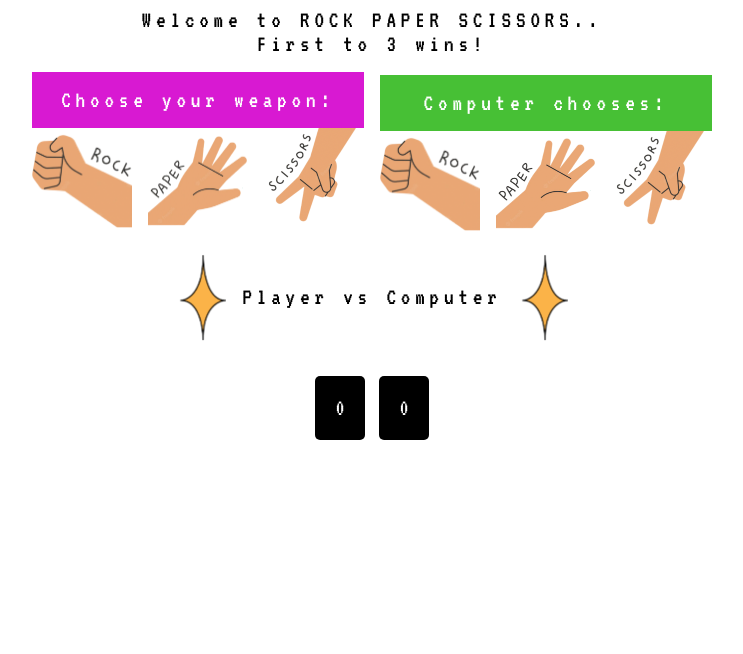
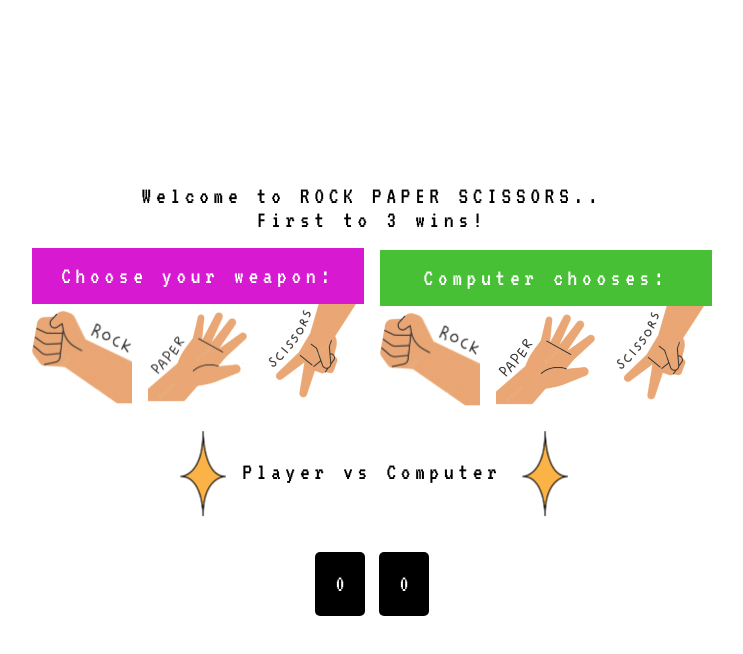
Before and after one commit to weepotty/rockpaperscissors, a plain HTML site: page index.html in a window 1280 px wide. Shown: the whole page, without its empty margins (268-1011 px from the left). Drawn offline with Linux system fonts and the light colour scheme.

Commit message:
centralise div in larger viewports

```diff
--- a/styles.css
+++ b/styles.css
@@ -3,12 +3,13 @@ body {
   font-family: "VT323", monospace, sans-serif;
   letter-spacing: 0.5ch;
 }
-
-.wrapper {
-  display: flex;
-  height: 100%;
-  flex-direction: column;
-  justify-content: space-around;
+@media screen and (min-width: 600px) {
+  .wrapper {
+    display: flex;
+    height: 100vh;
+    flex-direction: column;
+    justify-content: space-around;
+  }
 }
 
 .container {
```
